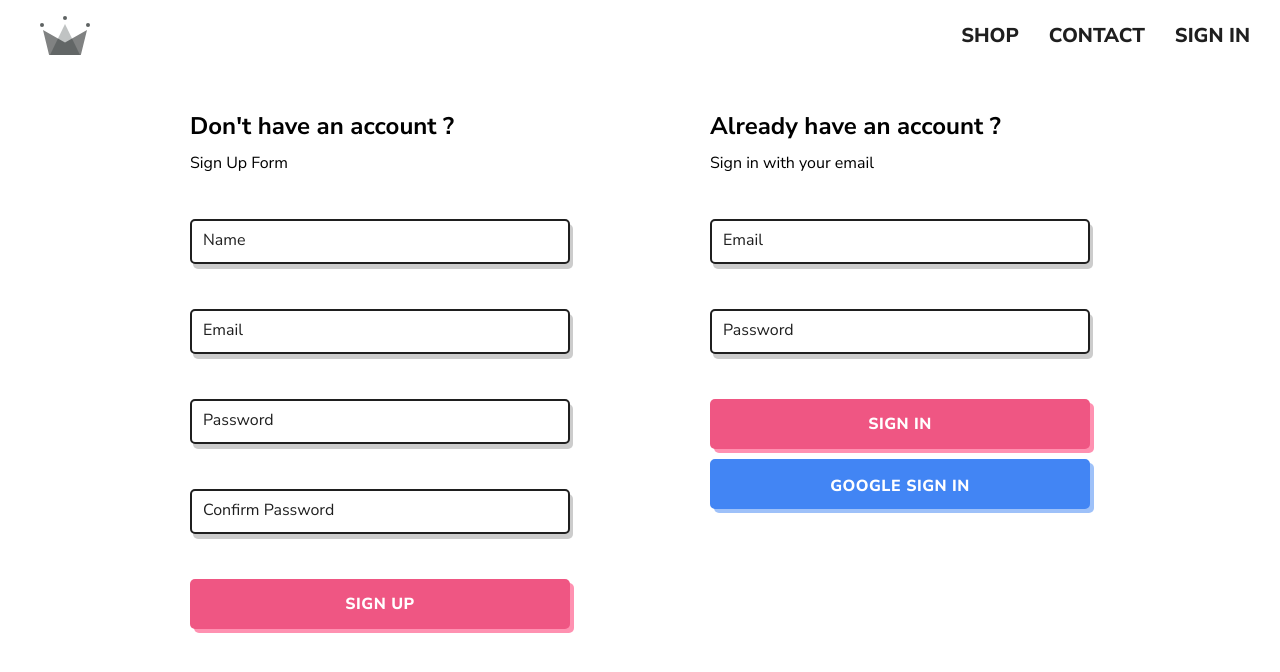
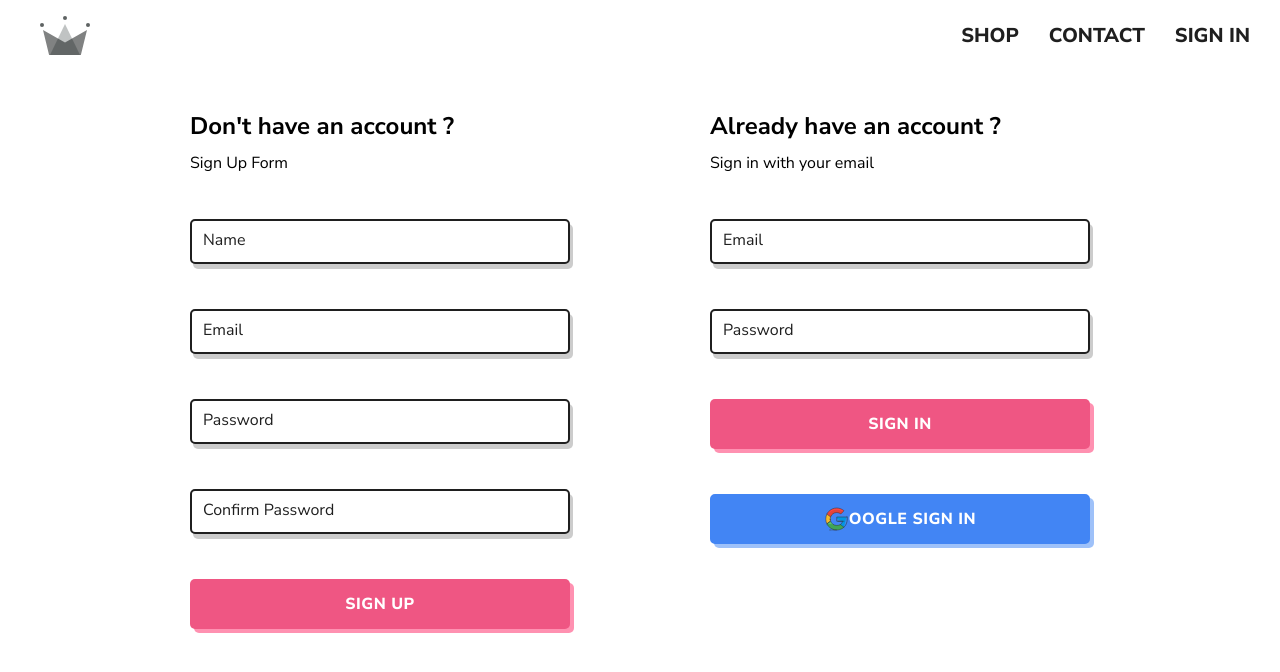
Before and after one commit to weekendatchewie/crown-shop, a React (Create React App) app: page /auth in a window 1280 px wide. Shown: the top 672 px of the page. Built offline with nearby package versions, Linux system fonts and the light colour scheme.

Commit message:
update style

```diff
--- a/src/components/button/button.styles.scss
+++ b/src/components/button/button.styles.scss
@@ -25,6 +25,7 @@
   cursor: pointer;
   display: flex;
   justify-content: center;
+  align-items: center;
 
   transition: .2s all ease;
   box-shadow: 4px 4px 0 0 $black-shadow;
@@ -75,4 +76,8 @@
       box-shadow: none;
     }
   }
+
+  .logo {
+    width: 25px;
+  }
 }
--- a/src/components/signin-form/signin-form.component.jsx
+++ b/src/components/signin-form/signin-form.component.jsx
@@ -7,6 +7,8 @@ import {
     signInWithGooglePopup
 } from "../../utils/firebase/firebase.utils";
 import Button from "../button/button.component";
+
+import { ReactComponent as LogoGoogle } from "../../assets/google.svg";
 
 import './signin-form.styles.scss';
 
@@ -99,7 +101,7 @@ function SigninForm() {
 
                 <div className="buttons-container">
                     <Button type="submit" buttonType="login">Sign In</Button>
-                    <Button type="button" onClick={signInWithGoogle} buttonType='google'>Google Sign in</Button>
+                    <Button type="button" onClick={signInWithGoogle} buttonType='google'><LogoGoogle className="logo" />oogle Sign in</Button>
                 </div>
 
             </form>
--- a/src/components/signin-form/signin-form.styles.scss
+++ b/src/components/signin-form/signin-form.styles.scss
@@ -11,11 +11,11 @@ h2 {
 }
 
 .buttons-container {
-  //display: flex;
-  //justify-content: space-between;
+
   .button-container {
-    margin: 10px 0;
+    margin-top: 45px;
   }
+
 }
 
 .error-message {
```
Also changed, not shown: src/assets/google.svg (added).
